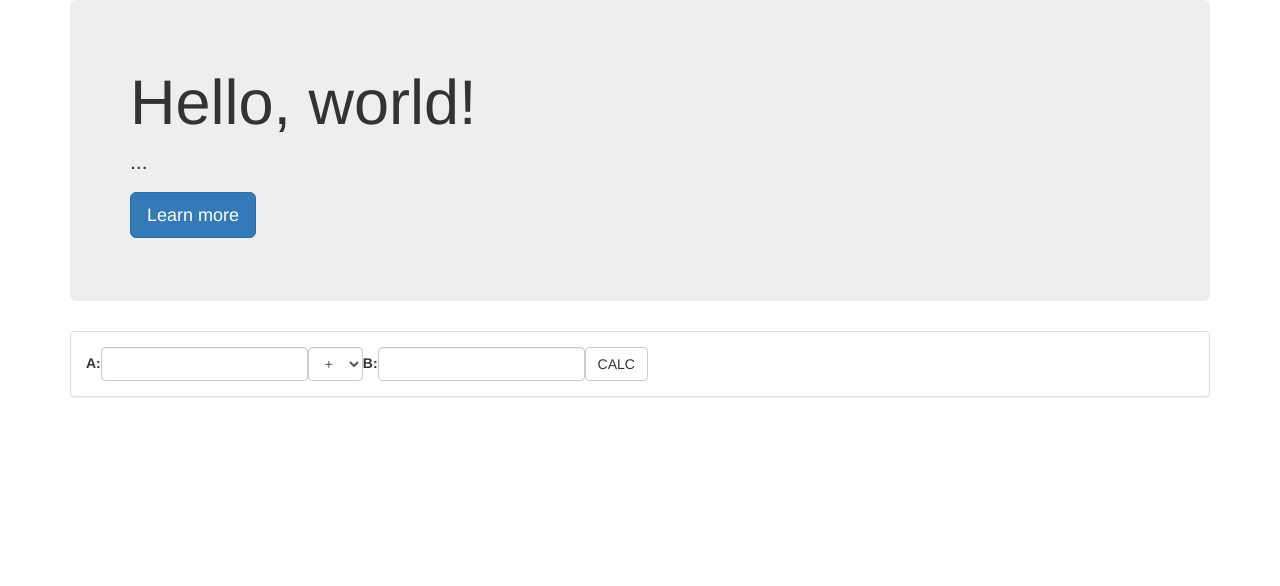
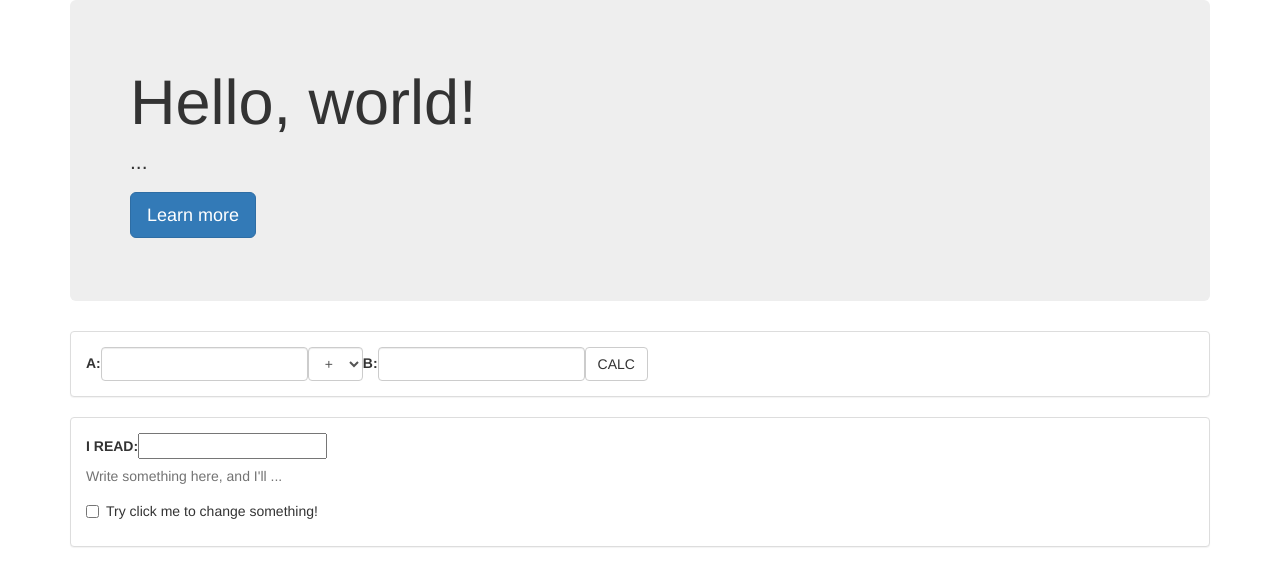
Before and after one commit to dmorosinotto/ngcli-exlive, an Angular app: page / in a window 1280 px wide. Shown: the top 586 px of the page. Built offline with nearby package versions, Linux system fonts and the light colour scheme.

Commit message:
3 - ECHO - ng g component echo - add template html - add [(ngModel)]="read" to write into {{read}} - remember import FormsModule in app.module

```diff
--- a/src/app/app.component.ts
+++ b/src/app/app.component.ts
@@ -8,6 +8,7 @@ import * as u from './utils';
       <!-- YOUR COMPONENTS GOES HERE -->
       <eos-home></eos-home>
       <eos-oper></eos-oper>
+      <eos-echo></eos-echo>
     </div>
   `,
   styles: []
--- /dev/null
+++ b/src/app/echo/echo.component.css
@@ -0,0 +1,2 @@
+span { font-size: 30pt }
+.bg-danger { background-color: yellow }
--- /dev/null
+++ b/src/app/echo/echo.component.html
@@ -0,0 +1,16 @@
+<div class="panel panel-default">
+  <div class="panel-body">
+      <div class="form-group">
+          <label for="read">I READ:</label>
+          <input type="text" [(ngModel)]="read">
+          <p class="help-block">Write something here, and I'll ...</p>
+      </div>
+      <div class="checkbox">
+          <label>
+              <input type="checkbox" #toggle (click)="$event">
+              Try click me to change something!
+          </label>
+      </div>
+      <span [class.bg-danger]="toggle.checked">{{read}}</span>
+  </div>
+</div>
--- /dev/null
+++ b/src/app/echo/echo.component.ts
@@ -0,0 +1,12 @@
+import { Component } from '@angular/core';
+
+@Component({
+  selector: 'eos-echo',
+  templateUrl: './echo.component.html',
+  styleUrls: ['./echo.component.css']
+})
+export class EchoComponent {
+
+  public read: string;
+
+}
```
Also changed, not shown: src/app/app.module.ts (+6 -2 lines).
